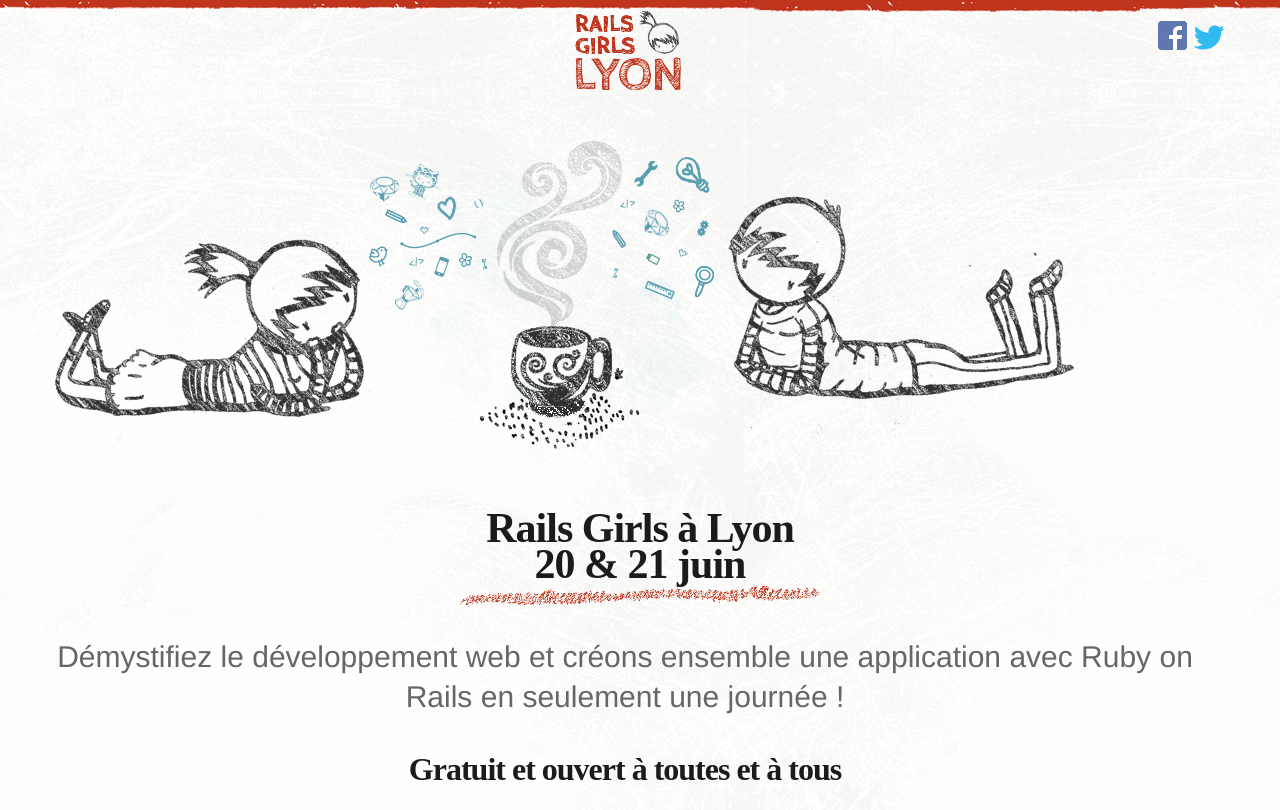
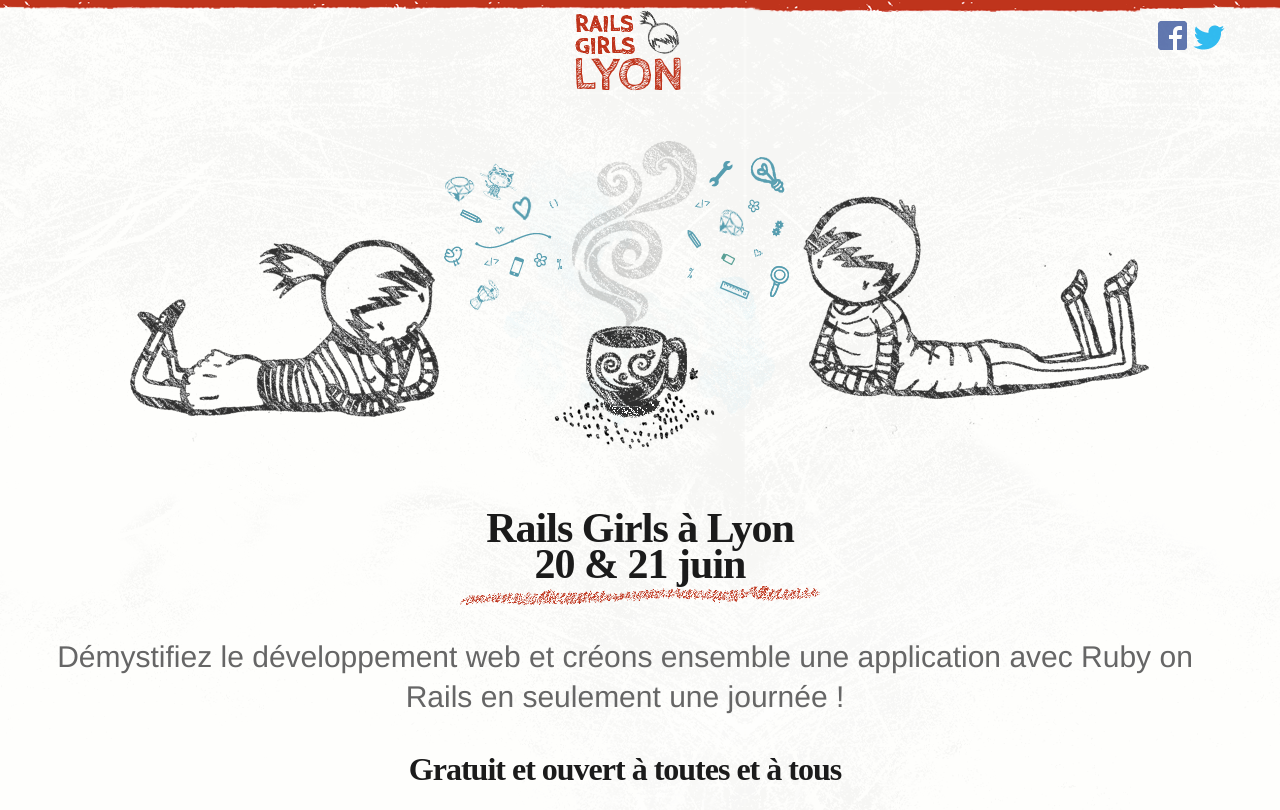
Before and after one commit to lyonrb/railsgirly, a Jekyll site: the page built from index.html, in a window 1280 px wide. Shown: the top 810 px of the page. Built offline with Jekyll 4.4.1, drawn with Linux system fonts in a browser that asks for light colours; nearby versions of some CDN libraries; some web fonts are replaced; library files that are not in the unit come from our copies; grey boxes are pictures that could not be loaded.

Commit message:
Fix a few visual bugs

```diff
--- a/_includes/footer.html
+++ b/_includes/footer.html
@@ -4,7 +4,7 @@
 
       <div class="span4" id="social-icons">
         <a class="btn" id="twitter" href="https://twitter.com/railsgirly">
-          <img src="/assets/img/twitter_icon.png" />
+          <img src="/assets/img/twitter_icon_small.png" />
           Suivre @RailsGirLY
         </a>
       </div>
--- a/_includes/team.html
+++ b/_includes/team.html
@@ -4,22 +4,22 @@
 
   <div class="span3">
     <img src="/assets/img/camille.jpg" class="avatar">
-    Camille Appert
+    <span class="member-name">Camille Appert</span>
   </div>
 
   <div class="span3">
     <img src="/assets/img/mathilde.jpg" class="avatar">
-    Mathilde Aglietta
+    <span class="member-name">Mathilde Aglietta</span>
   </div>
 
   <div class="span3">
     <img src="/assets/img/mike.jpg" class="avatar">
-    Michael Baudino
+    <span class="member-name">Michael Baudino</span>
   </div>
 
   <div class="span3">
     <img src="/assets/img/lyonrb.jpg" class="avatar no-border">
-    Lyon.rb
+    <span class="member-name">Lyon.rb</span>
   </div>
 
 </section>
--- a/assets/css/styles.css
+++ b/assets/css/styles.css
@@ -62,6 +62,7 @@
 
 #home .row.sketch {
   margin: 50px auto 30px auto;
+  text-align: center;
 }
 #home h1, #home h2 {
   text-align: center;
@@ -143,6 +144,10 @@
 #home #team .avatar.no-border {
   border: none;
 }
+#home #team .member-name {
+  display: block;
+  margin-bottom: 20px;
+}
 
 #home #programme h3 {
   display: inline-block;
```
Also changed, not shown: assets/img/twitter_icon_small.png (added).
